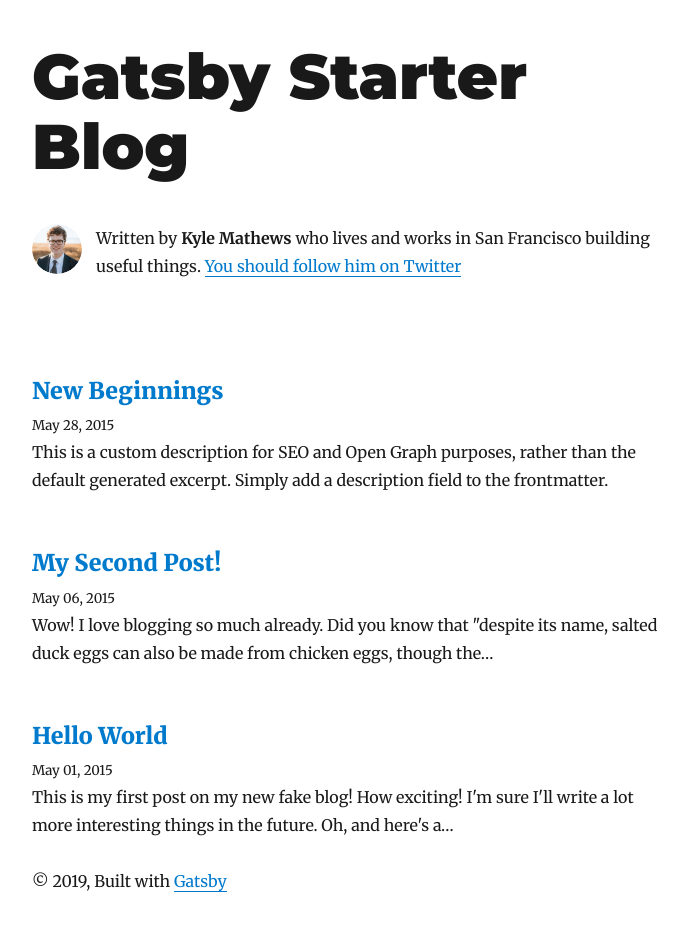
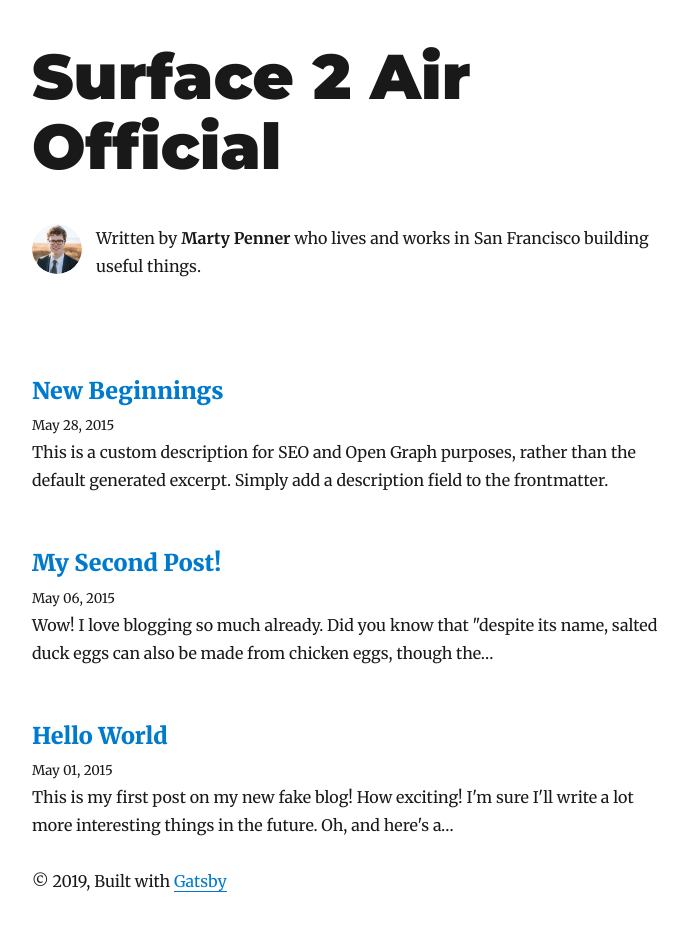
Before and after one commit to martypenner/surface-2-air-site, a Gatsby site: page / in a window 1280 px wide. Shown: the whole page, without its empty margins (293-981 px from the left). Built offline with nearby package versions, Linux system fonts and the light colour scheme; Gatsby itself is replaced by a stand-in of ours; some packages are replaced by stand-ins of ours.

Commit message:
Customize site metadata

```diff
--- a/gatsby-config.js
+++ b/gatsby-config.js
@@ -1,19 +1,16 @@
 module.exports = {
   siteMetadata: {
-    title: `Gatsby Starter Blog`,
-    author: `Kyle Mathews`,
-    description: `A starter blog demonstrating what Gatsby can do.`,
-    siteUrl: `https://gatsby-starter-blog-demo.netlify.com/`,
-    social: {
-      twitter: `kylemathews`,
-    },
+    title: `Surface 2 Air Official`,
+    author: `Marty Penner`,
+    description: `The official website of Surface 2 Air, an alternative metal band from Aylmer, Ontario.`,
+    siteUrl: `https://surface2air.band`,
   },
   plugins: [
     {
       resolve: `gatsby-source-filesystem`,
       options: {
-        path: `${__dirname}/content/blog`,
-        name: `blog`,
+        path: `${__dirname}/content/site`,
+        name: `site`,
       },
     },
     {
@@ -50,15 +47,15 @@
     {
       resolve: `gatsby-plugin-google-analytics`,
       options: {
-        //trackingId: `ADD YOUR TRACKING ID HERE`,
+        trackingId: `UA-26861011-1`,
       },
     },
     `gatsby-plugin-feed`,
     {
       resolve: `gatsby-plugin-manifest`,
       options: {
-        name: `Gatsby Starter Blog`,
-        short_name: `GatsbyJS`,
+        name: `Surface 2 Air Official`,
+        short_name: `Surface 2 Air`,
         start_url: `/`,
         background_color: `#ffffff`,
         theme_color: `#663399`,
--- a/src/components/bio.js
+++ b/src/components/bio.js
@@ -16,7 +16,7 @@
     <StaticQuery
       query={bioQuery}
       render={data => {
-        const { author, social } = data.site.siteMetadata
+        const { author } = data.site.siteMetadata
         return (
           <div
             style={{
@@ -40,10 +40,6 @@
             <p>
               Written by <strong>{author}</strong> who lives and works in San
               Francisco building useful things.
-              {` `}
-              <a href={`https://twitter.com/${social.twitter}`}>
-                You should follow him on Twitter
-              </a>
             </p>
           </div>
         )
@@ -64,9 +60,6 @@
     site {
       siteMetadata {
         author
-        social {
-          twitter
-        }
       }
     }
   }
```
Also changed, not shown: content/site/hello-world/index.md (renamed from content/blog/hello-world/index.md), content/site/hello-world/salty_egg.jpg (renamed from content/blog/hello-world/salty_egg.jpg), content/site/hi-folks/index.md (renamed from content/blog/hi-folks/index.md), content/site/my-second-post/index.md (renamed from content/blog/my-second-post/index.md).
